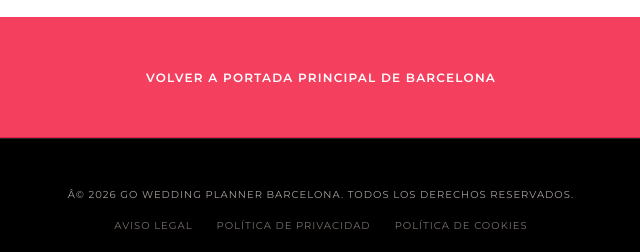
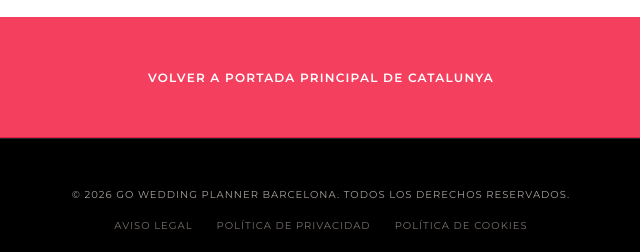
Before and after one commit to lidkhasocialmedia-lgtm/catalunya.goweddingplanner, a plain HTML site: page bodas-sant-just.html in a window 1280 px wide. Shown: the part 8352-8604 px from the top of the page, 319-959 px from the left. Drawn offline with nearby package versions, Linux system fonts and the light colour scheme; a web font is replaced by a local one.

Commit message:
Update bodas-sant-just.html

```diff
--- a/bodas-sant-just.html
+++ b/bodas-sant-just.html
@@ -520,14 +520,14 @@
     <!-- FOOTER LINK -->
     <section class="py-12 bg-rose-500 text-center border-b border-rose-600">
         <a href="https://catalunya.goweddingplanner.com/" class="text-white font-bold uppercase tracking-widest text-[10px] md:text-xs hover:text-stone-900 transition underline-offset-4 hover:underline">
-            VOLVER A PORTADA PRINCIPAL DE BARCELONA
+            VOLVER A PORTADA PRINCIPAL DE CATALUNYA
         </a>
     </section>
 
     <!-- FOOTER -->
     <footer class="py-12 bg-black text-center border-t border-stone-800">
         <div class="text-[10px] uppercase tracking-widest text-stone-400 mb-4">
-            Â© 2026 Go Wedding Planner Barcelona. Todos los derechos reservados.
+            © 2026 Go Wedding Planner Barcelona. Todos los derechos reservados.
         </div>
         <div class="flex flex-col md:flex-row justify-center gap-4 md:gap-6 text-[10px] uppercase tracking-widest text-stone-500 items-center">
             <a href="https://catalunya.goweddingplanner.com/aviso-legal" class="hover:text-white transition">Aviso Legal</a>
```
